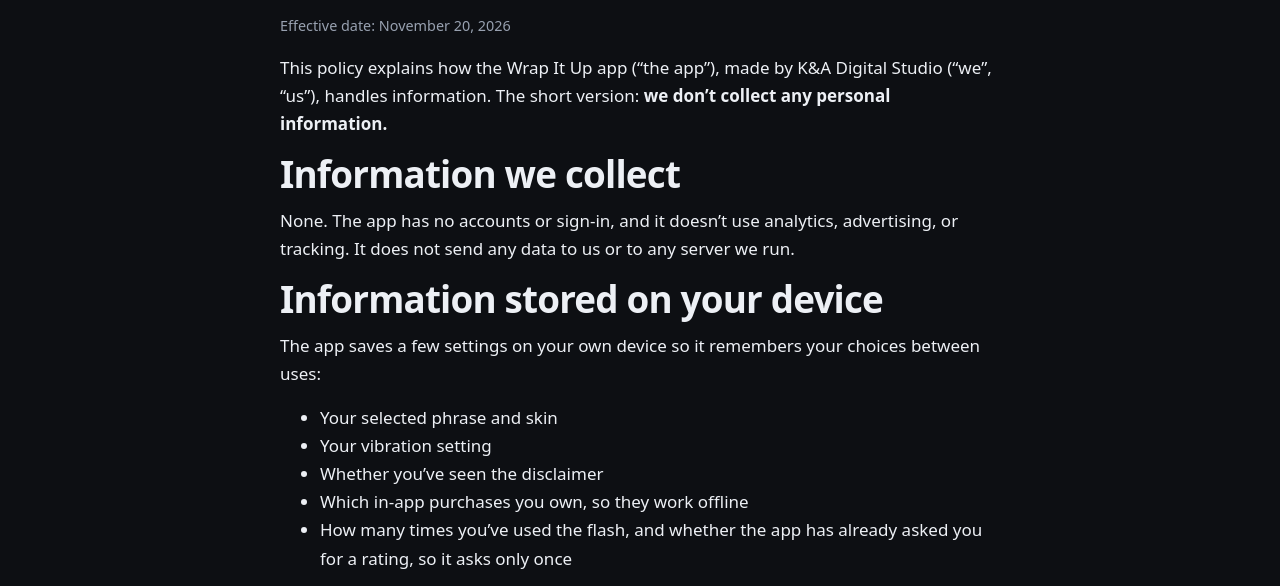
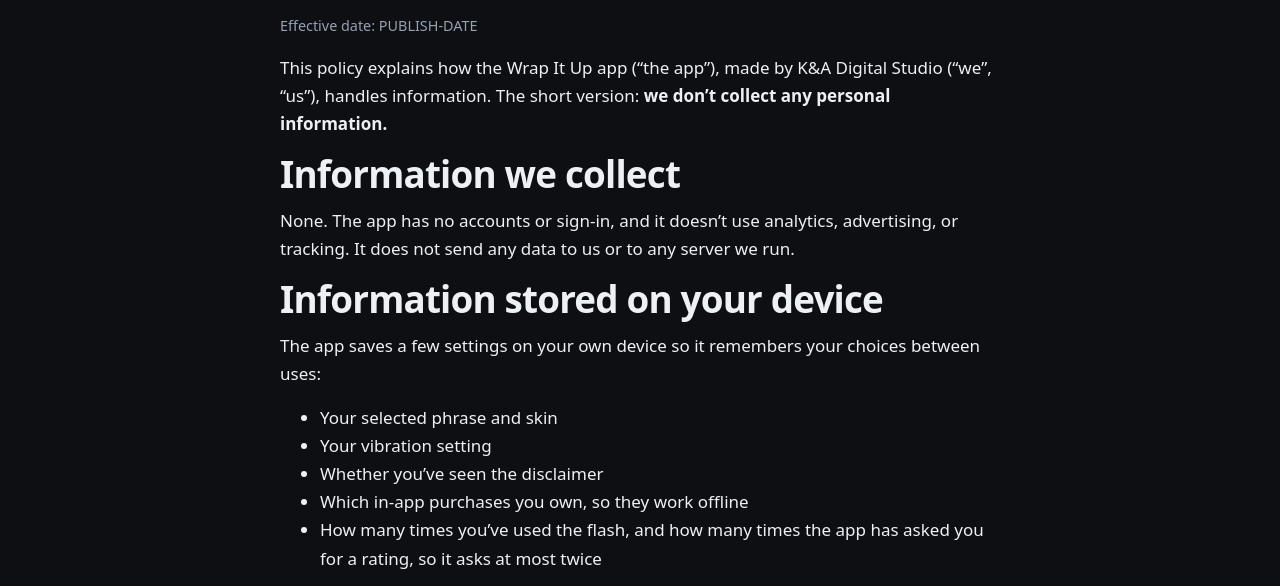
Before and after one commit to frenchie43972/knadigitalstudio-site, a plain HTML site: page wrap-it-up/privacy/index.html in a window 1280 px wide. Shown: the part 323-909 px from the top of the page. Drawn offline with Linux system fonts and the light colour scheme.

Commit message:
WIU privacy: rating asks at most twice (1.0.3; HOLD: publish on 1.0.3 production day, set date)
Co-Authored-By: Claude Opus 5.5 <noreply@anthropic.com>

```diff
--- a/wrap-it-up/privacy/index.html
+++ b/wrap-it-up/privacy/index.html
@@ -47,7 +47,7 @@
 
   <main id="main" class="wrap narrow" style="padding-top:48px">
     <h1>Privacy Policy for Wrap It Up</h1>
-    <p class="meta">Effective date: November 20, 2026</p>
+    <p class="meta">Effective date: PUBLISH-DATE</p>
 
     <p>This policy explains how the Wrap It Up app (“the app”), made by K&amp;A Digital Studio (“we”, “us”), handles information. The short version: <strong>we don’t collect any personal information.</strong></p>
 
@@ -61,7 +61,7 @@
       <li>Your vibration setting</li>
       <li>Whether you’ve seen the disclaimer</li>
       <li>Which in-app purchases you own, so they work offline</li>
-      <li>How many times you’ve used the flash, and whether the app has already asked you for a rating, so it asks only once</li>
+      <li>How many times you’ve used the flash, and how many times the app has asked you for a rating, so it asks at most twice</li>
     </ul>
     <p>This information stays on your device. We can’t see it. Uninstalling the app or clearing its data deletes it.</p>
 
```
